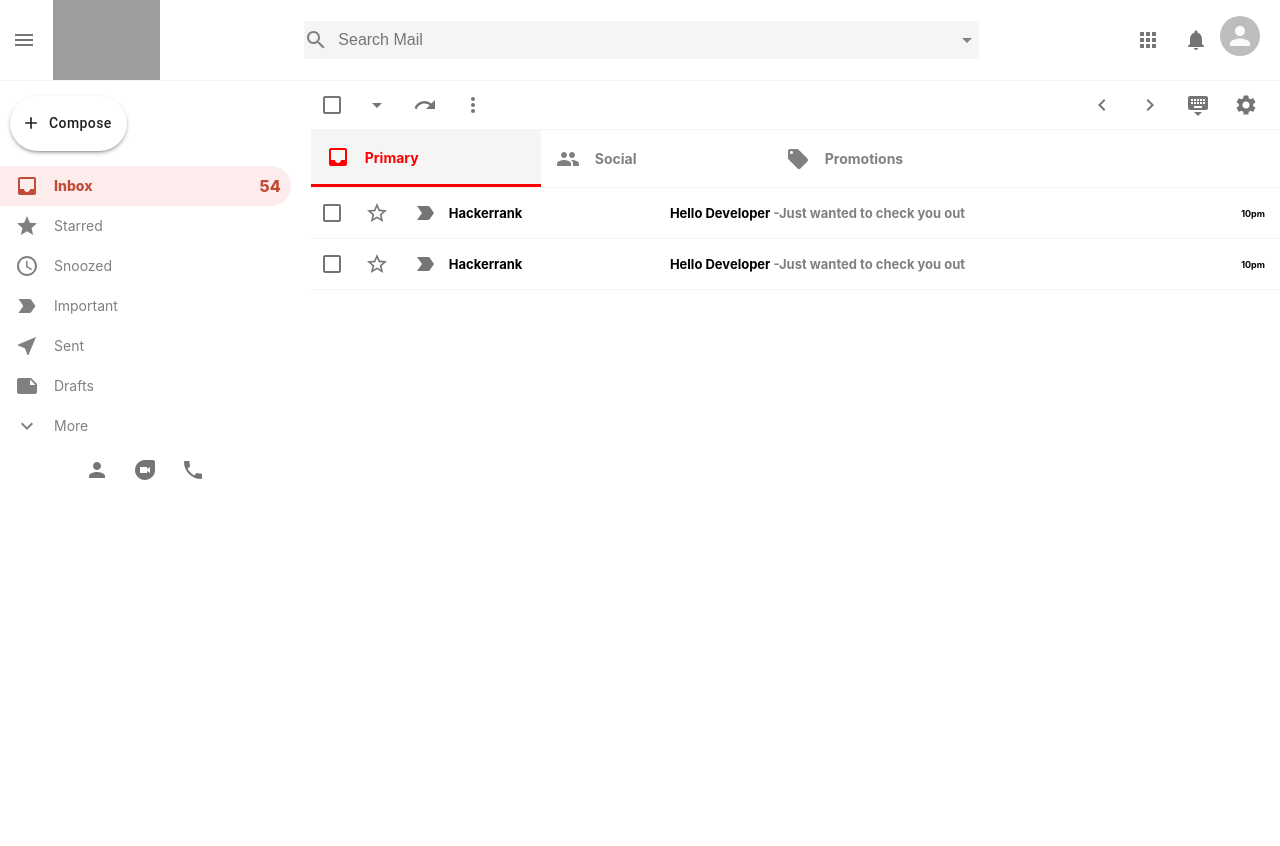
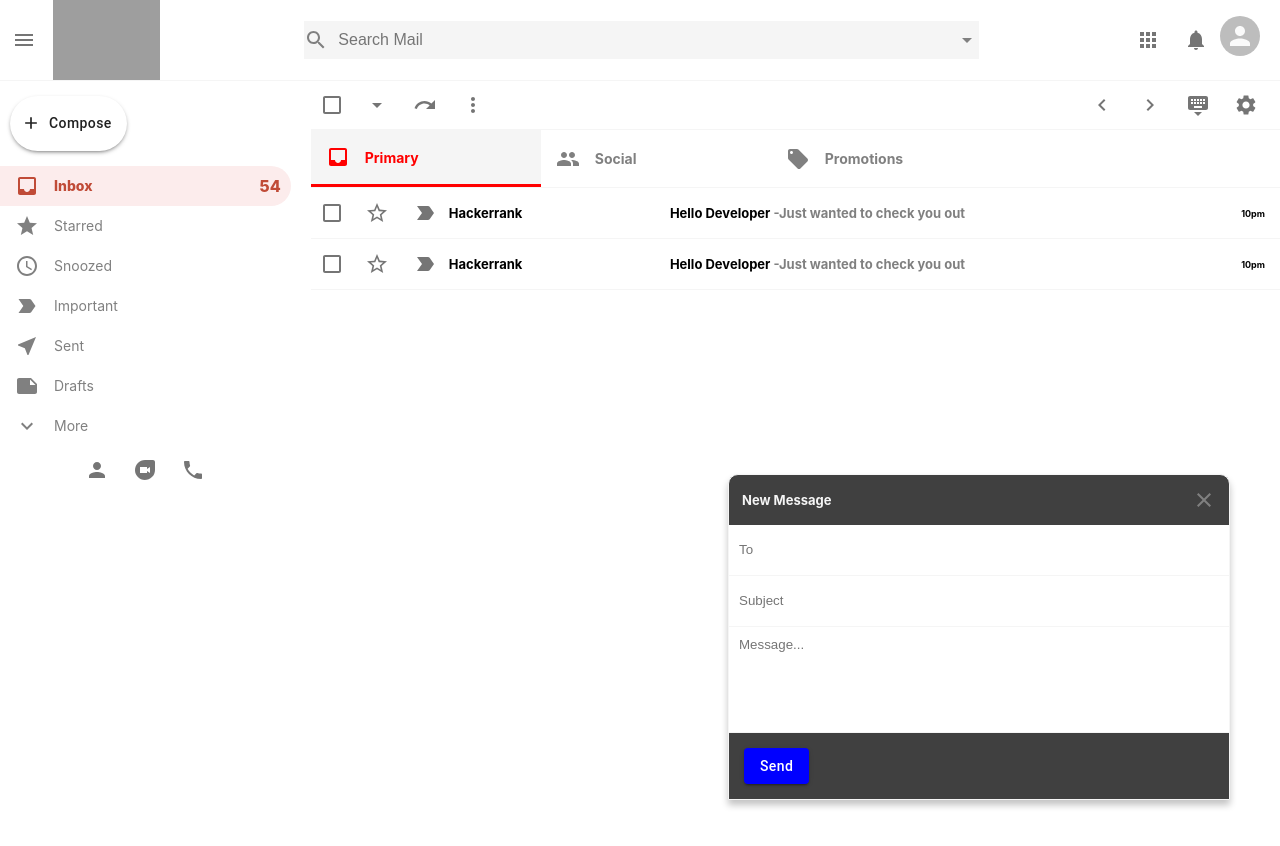
Before and after one commit to g-savitha/Gmail-Clone, a React (Create React App) app: page / in a window 1280 px wide. Both pictures are taken after a click on the button "Compose". Shown: the top 846 px of the page. Built offline with nearby package versions, Linux system fonts and the light colour scheme; grey boxes are pictures that could not be loaded.

Commit message:
Send mail functionality added

```diff
--- a/package.json
+++ b/package.json
@@ -11,6 +11,7 @@
     "@testing-library/user-event": "^7.1.2",
     "react": "^17.0.2",
     "react-dom": "^17.0.2",
+    "react-hook-form": "^6.15.5",
     "react-redux": "^7.2.3",
     "react-router-dom": "^5.2.0",
     "react-scripts": "4.0.3"
--- a/src/App.js
+++ b/src/App.js
@@ -1,13 +1,18 @@
 import React from "react";
 import { BrowserRouter as Router, Switch, Route, Link } from "react-router-dom";
+import { useSelector } from "react-redux";
+
 import "./App.css";
 
 import Header from "./Header";
 import Sidebar from "./Sidebar";
 import Mail from "./Mail";
 import EmailList from "./EmailList";
+import SendMail from "./SendMail";
+import { selectSendMessageIsOpen } from "./features/mailSlice";
 
 function App() {
+  const sendMessageIsOpen = useSelector(selectSendMessageIsOpen);
   return (
     <Router>
       <div className="app">
@@ -23,6 +28,7 @@
             </Route>
           </Switch>
         </div>
+        {sendMessageIsOpen && <SendMail />}
       </div>
     </Router>
   );
--- /dev/null
+++ b/src/SendMail.css
@@ -0,0 +1,63 @@
+.sendMail {
+  position: absolute;
+  bottom: 0;
+  right: 50px;
+  background-color: #404040;
+  width: 40%;
+  max-width: 500px;
+  border-top-left-radius: 10px;
+  border-top-right-radius: 10px;
+  display: flex;
+  flex-direction: column;
+  border: 1px solid whitesmoke;
+  box-shadow: 0px 5px 7px rgba(0, 0, 0, 0.24);
+}
+
+.sendMail__header {
+  padding: 13px;
+  display: flex;
+  justify-content: space-between;
+  align-items: center;
+  color: gray;
+}
+
+.sendMail__header > h3 {
+  color: whitesmoke;
+  font-size: 13px;
+}
+
+.sendMail__send {
+  background-color: blue !important;
+  text-transform: capitalize !important;
+  margin: 15px !important;
+}
+
+.sendMail__close {
+  cursor: pointer;
+}
+
+.sendMail > form {
+  display: flex;
+  flex: 1;
+  flex-direction: column;
+}
+
+.sendMail > form > input {
+  height: 30px;
+  padding: 10px;
+  border: none;
+  border-bottom: 1px solid whitesmoke;
+  outline: none;
+}
+
+.sendMail__message {
+  flex: 1;
+  padding-bottom: 80px !important ;
+}
+
+.sendMail__error {
+  background-color: white;
+  color: red;
+  text-align: right;
+  padding: 2px;
+}
--- /dev/null
+++ b/src/SendMail.js
@@ -0,0 +1,69 @@
+import React from "react";
+import "./SendMail.css";
+import { useForm } from "react-hook-form";
+import { useDispatch } from "react-redux";
+import { closeSendMessage } from "./features/mailSlice";
+
+import CloseIcon from "@material-ui/icons/Close";
+import { Button } from "@material-ui/core";
+
+function SendMail() {
+  const { register, handleSubmit, watch, errors } = useForm();
+  const onSubmit = (formData) => {
+    console.log(formData);
+  };
+  const dispatch = useDispatch();
+  return (
+    <div className="sendMail">
+      <div className="sendMail__header">
+        <h3>New Message</h3>
+        <CloseIcon
+          className="sendMail__close"
+          onClick={() => dispatch(closeSendMessage())}
+        />
+      </div>
+      <form onSubmit={handleSubmit(onSubmit)}>
+        <input
+          name="to"
+          type="email"
+          placeholder="To"
+          ref={register({ required: true })}
+        />
+        {errors.to && <p className="sendMail__error">To is required</p>}
+        <input
+          name="subject"
+          type="text"
+          placeholder="Subject"
+          ref={register({ required: true })}
+        />
+        {errors.subject && (
+          <p className="sendMail__error">Subject is required</p>
+        )}
+
+        <input
+          name="message"
+          type="text"
+          placeholder="Message..."
+          className="sendMail__message"
+          ref={register({ required: true })}
+        />
+        {errors.message && (
+          <p className="sendMail__error">Message is required</p>
+        )}
+
+        <div className="sendMail__options">
+          <Button
+            className="sendMail__send"
+            variant="contained"
+            color="primary"
+            type="submit"
+          >
+            Send
+          </Button>
+        </div>
+      </form>
+    </div>
+  );
+}
+
+export default SendMail;
--- a/src/Sidebar.js
+++ b/src/Sidebar.js
@@ -1,6 +1,8 @@
 import React from "react";
 import "./Sidebar.css";
 import SidebarOption from "./SidebarOption";
+import { useDispatch } from "react-redux";
+import { openSendMessage } from "./features/mailSlice";
 
 import { Button, IconButton } from "@material-ui/core";
 import AddIcon from "@material-ui/icons/Add";
@@ -16,11 +18,13 @@
 import PhoneIcon from "@material-ui/icons/Phone";
 
 function Sidebar() {
+  const dispatch = useDispatch();
   return (
     <div className="sidebar">
       <Button
         startIcon={<AddIcon fontSize="large" />}
         className="sidebar__compose"
+        onClick={() => dispatch(openSendMessage())}
       >
         Compose
       </Button>
--- a/src/features/mailSlice.js
+++ b/src/features/mailSlice.js
@@ -1,7 +1,7 @@
 import { createSlice } from "@reduxjs/toolkit";
 
 const initialState = {
-  sendMessageOpen: false,
+  sendMessageIsOpen: false,
 };
 
 export const mailSlice = createSlice({
@@ -9,16 +9,16 @@
   initialState,
   reducers: {
     openSendMessage: (state) => {
-      state.sendMessageOpen = true;
+      state.sendMessageIsOpen = true;
     },
     closeSendMessage: (state) => {
-      state.sendMessageOpen = false;
+      state.sendMessageIsOpen = false;
     },
   },
 });
 
 export const { openSendMessage, closeSendMessage } = mailSlice.actions;
 
-export const selectMail = (state) => state.mail.value;
+export const selectSendMessageIsOpen = (state) => state.mail.sendMessageIsOpen;
 
 export default mailSlice.reducer;
```
